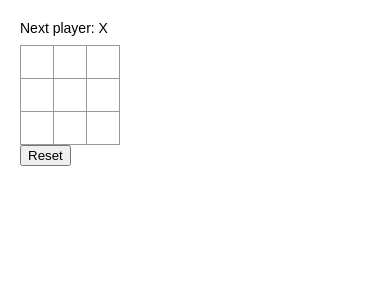
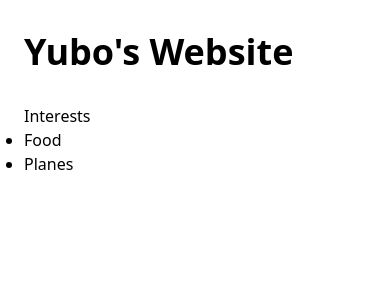
Before and after one commit to pietasty/Website, a Next.js app: page / in a window 390 px wide. Shown: the top 300 px of the page. Built offline with nearby package versions, Linux system fonts and the light colour scheme.

Commit message:
setup base website with tailwindcss and template

```diff
--- a/app/components.jsx
+++ b/app/components.jsx
@@ -1,7 +1,6 @@
 'use client'
 
 import React from 'react';
-import './index.css';
 
 function Square(props) {
   return (
--- /dev/null
+++ b/app/global.css
@@ -0,0 +1,152 @@
+@tailwind base;
+@tailwind components;
+@tailwind utilities;
+
+::selection {
+  background-color: #47a3f3;
+  color: #fefefe;
+}
+
+:root {
+  --sh-class: #2d5e9d;
+  --sh-identifier: #354150;
+  --sh-sign: #8996a3;
+  --sh-string: #007f7a;
+  --sh-keyword: #e02518;
+  --sh-comment: #a19595;
+  --sh-jsxliterals: #6266d1;
+  --sh-property: #e25a1c;
+  --sh-entity: #e25a1c;
+}
+
+@media (prefers-color-scheme: dark) {
+  :root {
+    --sh-class: #4c97f8;
+    --sh-identifier: white;
+    --sh-keyword: #f47067;
+    --sh-string: #0fa295;
+  }
+  html {
+    color-scheme: dark;
+  }
+}
+
+html {
+  min-width: 360px;
+}
+
+.prose .anchor {
+  @apply absolute invisible no-underline;
+
+  margin-left: -1em;
+  padding-right: 0.5em;
+  width: 80%;
+  max-width: 700px;
+  cursor: pointer;
+}
+
+.anchor:hover {
+  @apply visible;
+}
+
+.prose a {
+  @apply underline transition-all decoration-neutral-400 dark:decoration-neutral-600 underline-offset-2 decoration-[0.1em];
+}
+
+.prose .anchor:after {
+  @apply text-neutral-300 dark:text-neutral-700;
+  content: '#';
+}
+
+.prose *:hover > .anchor {
+  @apply visible;
+}
+
+.prose pre {
+  @apply bg-neutral-50 dark:bg-neutral-900 rounded-lg overflow-x-auto border border-neutral-200 dark:border-neutral-900 py-2 px-3 text-sm;
+}
+
+.prose code {
+  @apply px-1 py-0.5 rounded-lg;
+}
+
+.prose pre code {
+  @apply p-0;
+  border: initial;
+  line-height: 1.5;
+}
+
+.prose code span {
+  @apply font-medium;
+}
+
+.prose img {
+  /* Don't apply styles to next/image */
+  @apply m-0;
+}
+
+.prose p {
+  @apply my-4 text-neutral-800 dark:text-neutral-200;
+}
+
+.prose h1 {
+  @apply text-4xl font-medium tracking-tight mt-6 mb-2;
+}
+
+.prose h2 {
+  @apply text-xl font-medium tracking-tight mt-6 mb-2;
+}
+
+.prose h3 {
+  @apply text-xl font-medium tracking-tight mt-6 mb-2;
+}
+
+.prose h4 {
+  @apply text-lg font-medium tracking-tight mt-6 mb-2;
+}
+
+.prose strong {
+  @apply font-medium;
+}
+
+.prose ul {
+  @apply list-disc pl-6;
+}
+
+.prose ol {
+  @apply list-decimal pl-6;
+}
+
+.prose > :first-child {
+  /* Override removing top margin, causing layout shift */
+  margin-top: 1.25em !important;
+  margin-bottom: 1.25em !important;
+}
+
+pre::-webkit-scrollbar {
+  display: none;
+}
+
+pre {
+  -ms-overflow-style: none; /* IE and Edge */
+  scrollbar-width: none; /* Firefox */
+}
+
+/* Remove Safari input shadow on mobile */
+input[type='text'],
+input[type='email'] {
+  -webkit-appearance: none;
+  -moz-appearance: none;
+  appearance: none;
+}
+
+table {
+  display: block;
+  max-width: fit-content;
+  overflow-x: auto;
+  white-space: nowrap;
+}
+
+.title {
+  text-wrap: balance;
+}
--- a/app/index.css
+++ /dev/null
@@ -1,50 +0,0 @@
-body {
-  font: 14px "Century Gothic", Futura, sans-serif;
-  margin: 20px;
-}
-
-ol, ul {
-  padding-left: 30px;
-}
-
-.board-row:after {
-  clear: both;
-  content: "";
-  display: table;
-}
-
-.status {
-  margin-bottom: 10px;
-}
-
-.square {
-  background: #fff;
-  border: 1px solid #999;
-  float: left;
-  font-size: 24px;
-  font-weight: bold;
-  line-height: 34px;
-  height: 34px;
-  margin-right: -1px;
-  margin-top: -1px;
-  padding: 0;
-  text-align: center;
-  width: 34px;
-}
-
-.square:focus {
-  outline: none;
-}
-
-.kbd-navigation .square:focus {
-  background: #ddd;
-}
-
-.game {
-  display: flex;
-  flex-direction: row;
-}
-
-.game-info {
-  margin-left: 20px;
-}
--- a/app/layout.js
+++ b/app/layout.js
@@ -1,3 +1,5 @@
+import './global.css'
+
 export const metadata = {
   title: "Yubo's Website",
   description: "I don't know what I am doing.",
@@ -5,8 +7,15 @@ export const metadata = {
 
 export default function RootLayout({ children }) {
  return (
-    <html lang="en">
-      <body>{children}</body>
+    <html
+      lang="en"
+      className="text-black bg-white dark:text-white dark:bg-black"
+    >
+      <body className="antialiased max-w-xl mx-4 mt-8 lg:mx-auto">
+        <main className="flex-auto min-w-0 mt-6 flex flex-col px-2 md:px-0">
+          {children}
+        </main>
+      </body>
     </html>
   )
 }
--- a/app/page.jsx
+++ b/app/page.jsx
@@ -1,11 +1,14 @@
-import Page from "./components"
-
-export default function HomePage(){
+export default function Page(){
   return (
-    <div>
-      <Page />
-    </div>
+    <section>
+      <h1 className="mb-8 text-4xl font-semibold">
+        Yubo's Website
+      </h1>
+      <h4>Interests</h4>
+      <ul className="list-disc">
+        <li>Food</li>
+        <li>Planes</li>
+      </ul>
+    </section>
   )
 }
-
-// ========================================
--- /dev/null
+++ b/postcss.config.js
@@ -0,0 +1,6 @@
+module.exports = {
+  plugins: {
+    tailwindcss: {},
+    autoprefixer: {},
+  },
+}
--- /dev/null
+++ b/tailwind.config.js
@@ -0,0 +1,12 @@
+/** @type {import('tailwindcss').Config} */
+module.exports = {
+  content: [
+    "./app/**/*.{js,ts,jsx,tsx,mdx}",
+    "./pages/**/*.{js,ts,jsx,tsx,mdx}",
+    "./components/**/*.{js,ts,jsx,tsx,mdx}"
+  ],
+  theme: {
+    extend: {},
+  },
+  plugins: [],
+}
```
Also changed, not shown: 1 other file (tests, documents, lock files or other folders).
